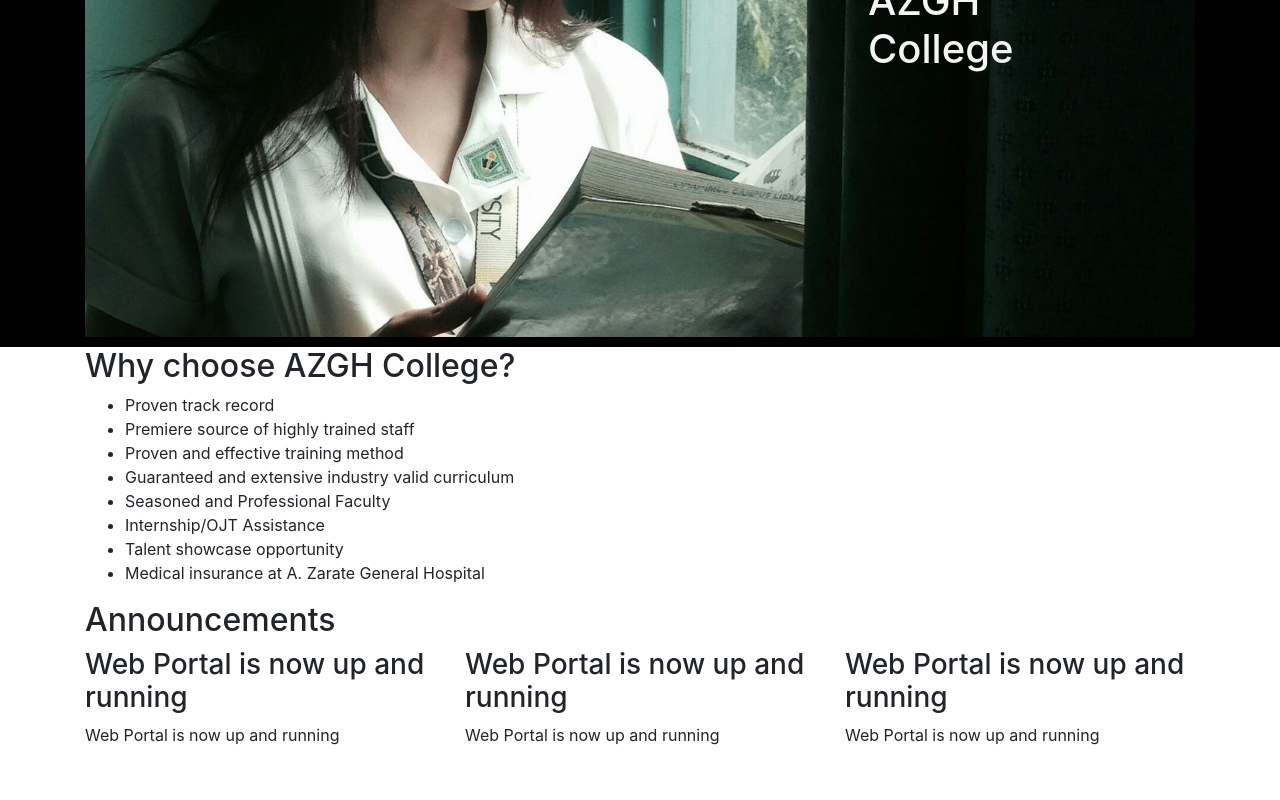
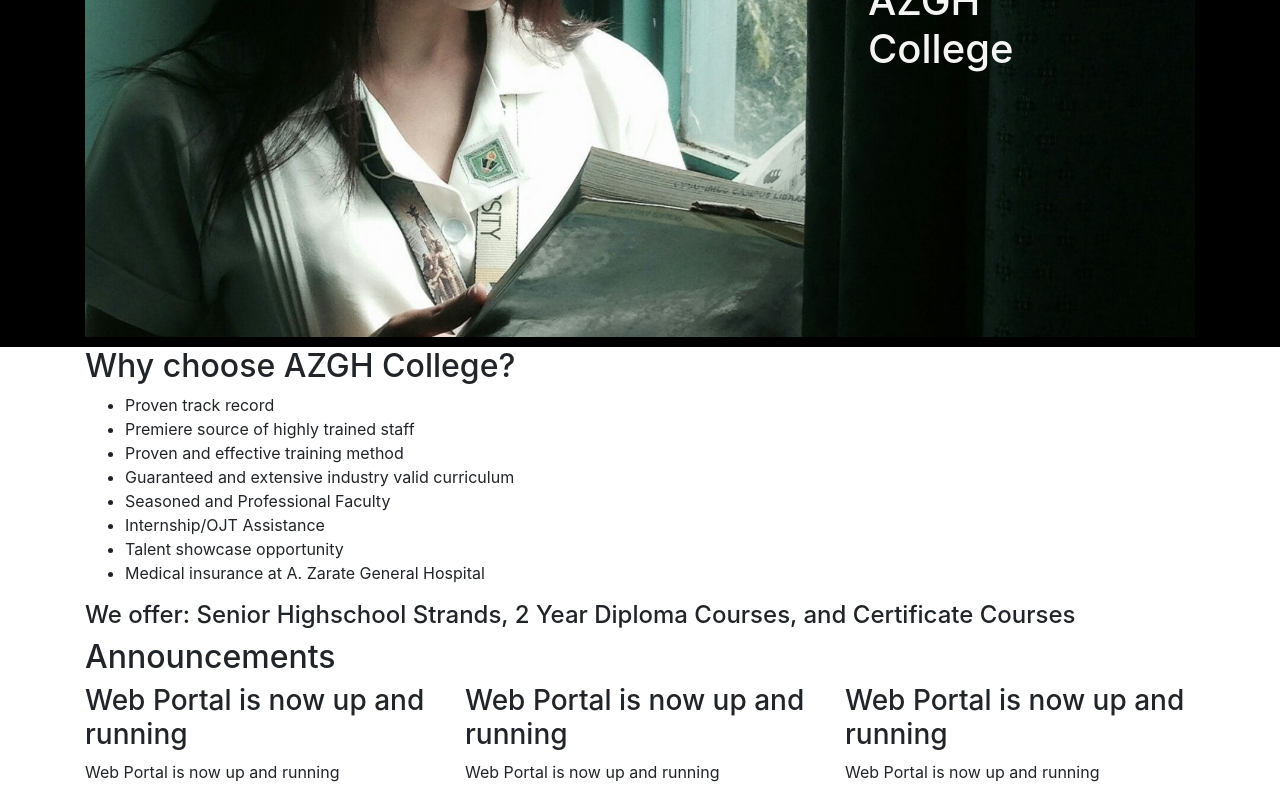
Before and after one commit to larongbingo/AZGH-College-Public-Portal, a React (Create React App) app in the folder frontend/: page / in a window 1280 px wide. Shown: the part 355-1155 px from the top of the page. Before the commit the page ends 1118 px from the top, so only its background shows below. Built offline with nearby package versions, Linux system fonts and the light colour scheme.

Commit message:
Added info about the school

```diff
--- a/frontend/src/pages/index/index.tsx
+++ b/frontend/src/pages/index/index.tsx
@@ -18,6 +18,7 @@
 );
 
 const Features: FunctionComponent = () => (
+  <>
     <Row>
       <Col>
         <h2>Why choose AZGH College?</h2>
@@ -33,6 +34,12 @@
         </ul>
       </Col>
     </Row>
+    <Row>
+      <Col>
+        <h4>We offer: Senior Highschool Strands, 2 Year Diploma Courses, and Certificate Courses</h4>
+      </Col>
+    </Row>
+  </>
 );
 
 const Announcements: FunctionComponent = () => (
```
Lines whose indentation alone changed are shown as unchanged.
